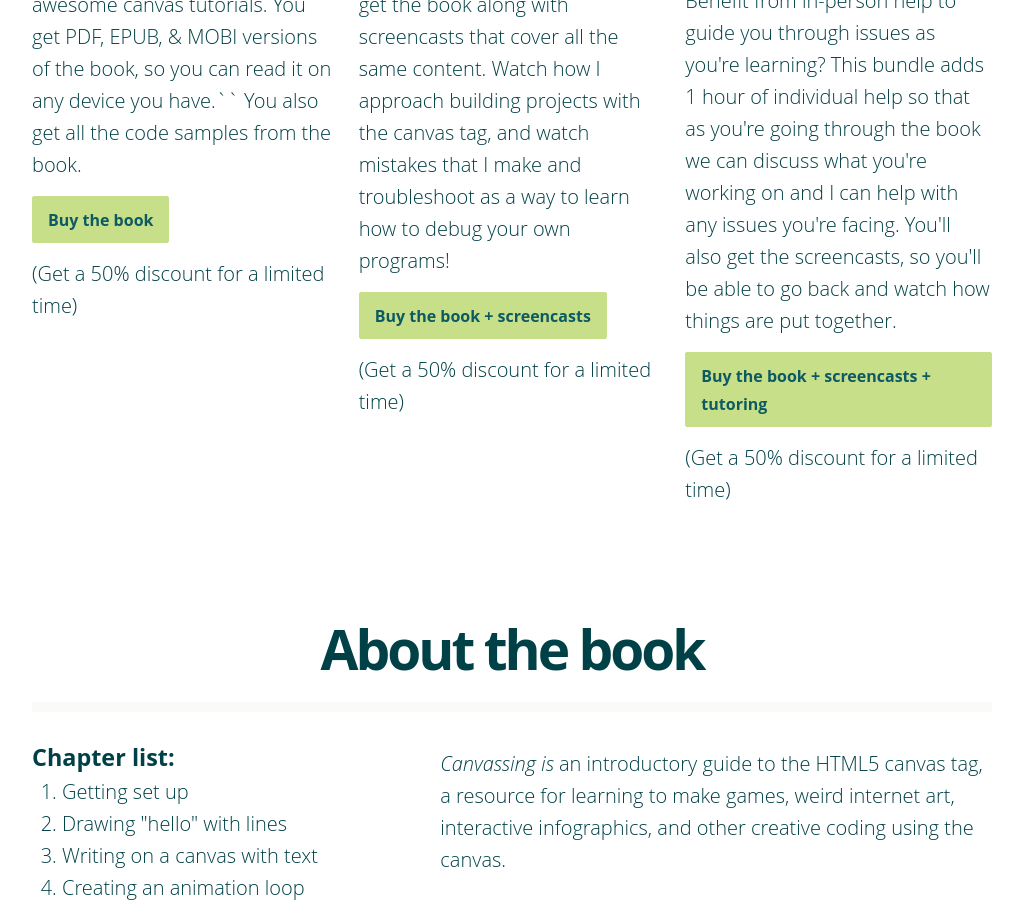
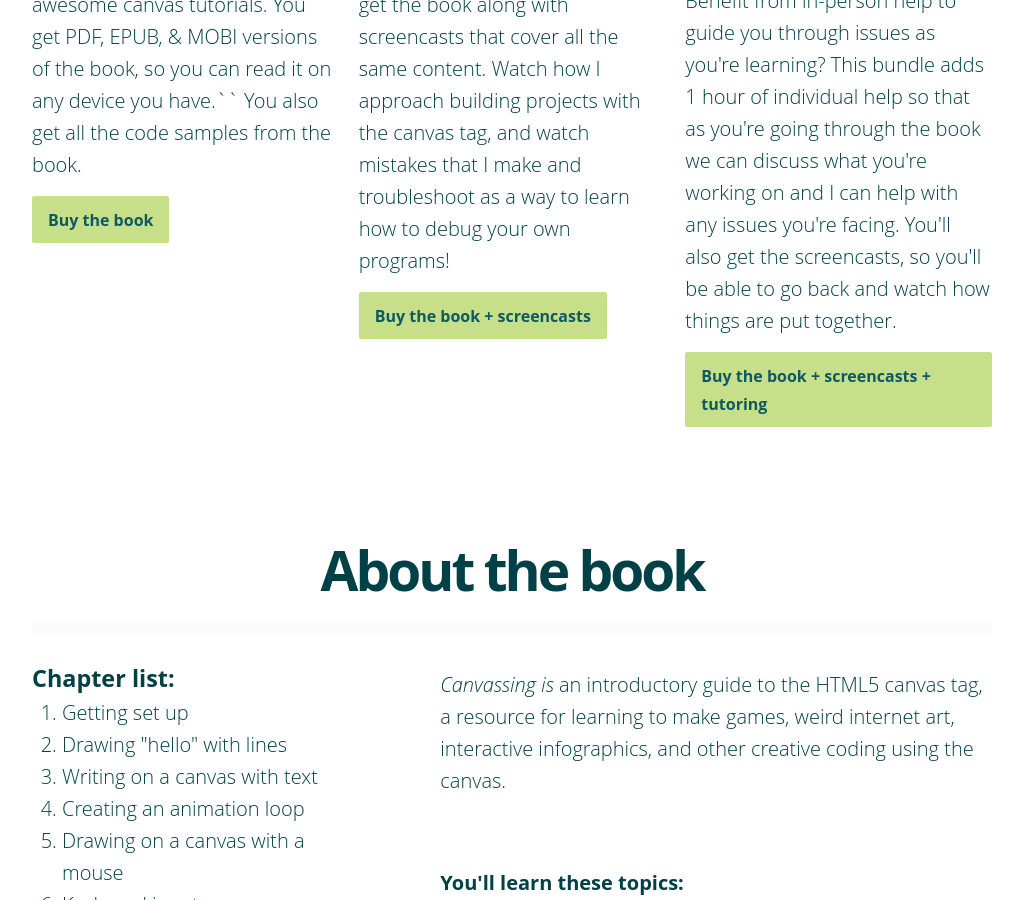
Before and after one commit to learn-js/canvassing, a Jekyll site: the page built from index.html, in a window 1280 px wide and 900 px high, scrolled down 1957 px. Shown: the whole window, without its empty margins (128-1151 px from the left). Built offline with Jekyll 4.4.1, drawn with Linux system fonts in a browser that asks for light colours; nearby versions of some CDN libraries; Markdown is read by kramdown in place of the engine named in the settings.

Commit message:
post-release updates

```diff
--- a/index.html
+++ b/index.html
@@ -90,25 +90,22 @@ layout: default
             <h3>Just the book</h3>
             <p><i>Canvassing</i> is 135 pages of awesome canvas tutorials. You get PDF, EPUB, & MOBI versions of the book, so you can read it on any device you have.`` You also get all the code samples from the book.</p>
 
-<p><a href="https://gumroad.com/l/canvassing" class="button buy">Buy the book</a></p>
+            <p><a href="https://gumroad.com/l/canvassing" class="button buy">Buy the book</a></p>
+          </div>
 
-<p>(Get a 50% discount for a limited time)</p>
-          </div>
+
           <div class="col-xs-12 col-md-4">
             <h3>Book + Screencasts</h3>
             <p>Are you a visual learner? You can get the book along with screencasts that cover all the same content. Watch how I approach building projects with the canvas tag, and watch mistakes that I make and troubleshoot as a way to learn how to debug your own programs!</p>
 
-<p><a href="https://gumroad.com/l/canvassing-screencasts" class="button buy">Buy the book + screencasts</a></p>
+            <p><a href="https://gumroad.com/l/canvassing-screencasts" class="button buy">Buy the book + screencasts</a></p>
 
-<p>(Get a 50% discount for a limited time)</p>
           </div>
           <div class="col-xs-12 col-md-4">
             <h3>Book + Screencasts + Tutoring</h3>
             <p>Benefit from in-person help to guide you through issues as you're learning? This bundle adds 1 hour of individual help so that as you're going through the book we can discuss what you're working on and I can help with any issues you're facing. You'll also get the screencasts, so you'll be able to go back and watch how things are put together.</p>
 
-<p><a href="https://gumroad.com/l/canvassing-tutoring" class="button buy">Buy the book + screencasts + tutoring</a></p>
-
-<p>(Get a 50% discount for a limited time)</p>
+            <p><a href="https://gumroad.com/l/canvassing-tutoring" class="button buy">Buy the book + screencasts + tutoring</a></p>
           </div>
         </div>
       </div>
```
